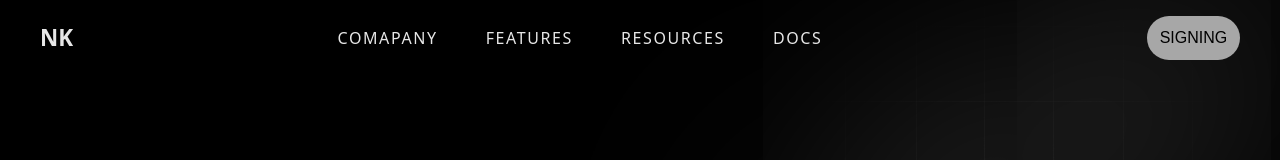
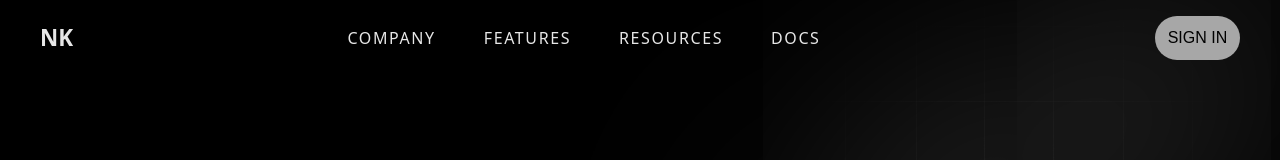
Before and after one commit to Nikhil-k00/3D-WEBSITE, a plain HTML site: page index.html in a window 1280 px wide. Shown: the top 160 px of the page. Drawn offline with nearby package versions, Linux system fonts and the light colour scheme; some packages are replaced by stand-ins of ours; a script that the page names is missing.

Commit message:
index.html

```diff
--- a/index.html
+++ b/index.html
@@ -19,12 +19,12 @@
         <header>
             <h1 data-aos="fade-down" data-aos-duration="1500" class="Logo">NK</h1>
             <nav>
-                <a data-aos="fade-down" data-aos-duration="1500" href="#">COMAPANY</a>
+                <a data-aos="fade-down" data-aos-duration="1500" href="#">COMPANY</a>
                 <a data-aos="fade-down" data-aos-duration="2000" href="#">FEATURES</a>
                 <a data-aos="fade-down" data-aos-duration="2500" href="#">RESOURCES</a>
                 <a data-aos="fade-down" data-aos-duration="3000" href="#">DOCS</a>
             </nav>
-            <button data-aos="fade-down" data-aos-duration="1500" class="btn-signing">SIGNING</button>
+            <button data-aos="fade-down" data-aos-duration="1500" class="btn-signing">SIGN IN</button>
         </header>
         <main>
             <div class="content">
```
